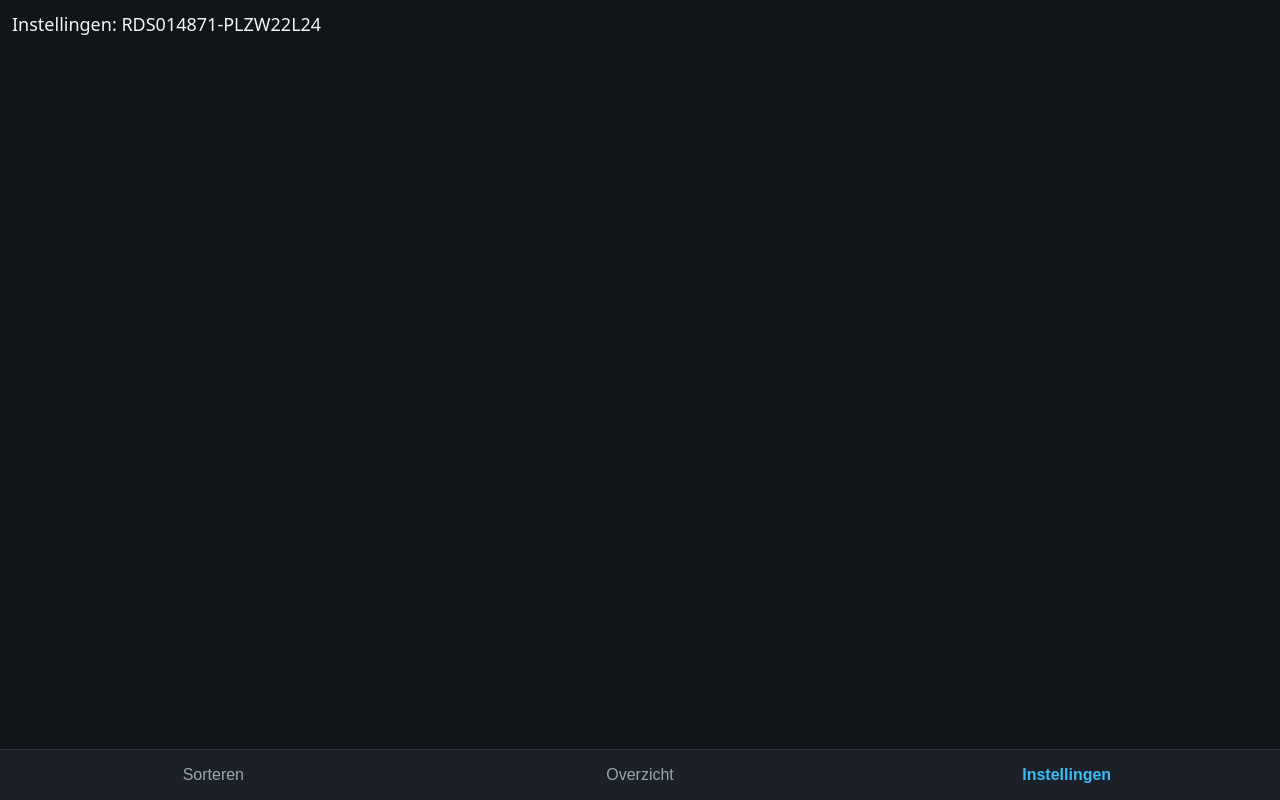
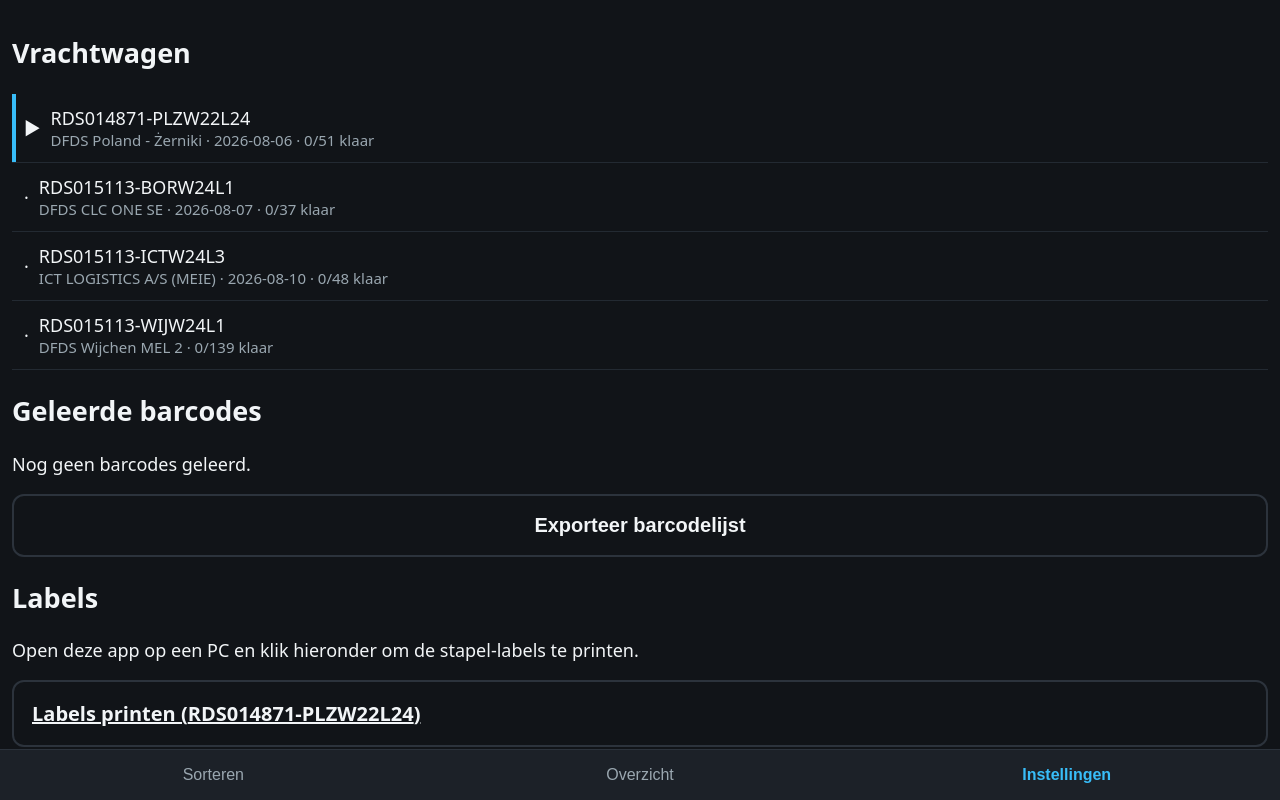
Before and after one commit to bikootje18/truck-sorteer-app, a React (Vite) app: page / in a window 1280 px wide. Both pictures are taken after a click on the button "Instellingen". Shown: the top 800 px of the page. Built offline with nearby package versions, Linux system fonts and the light colour scheme.

Commit message:
feat: settings with truck switcher, barcode management and reset
Co-Authored-By: Claude Fable 5 <noreply@anthropic.com>

```diff
--- a/src/components/SettingsScreen.tsx
+++ b/src/components/SettingsScreen.tsx
@@ -1,5 +1,85 @@
+import { useProgress, useStore } from '../store';
 import type { Load } from '../types';
 
-export default function SettingsScreen({ load }: { loads: Load[]; load: Load }) {
-  return <div className="screen">Instellingen: {load.po}</div>;
+export default function SettingsScreen({ loads, load }: { loads: Load[]; load: Load }) {
+  const activePo = useStore(s => s.activePo) ?? loads[0].po;
+  const setActivePo = useStore(s => s.setActivePo);
+  const eanMap = useStore(s => s.eanMap);
+  const unlearnEan = useStore(s => s.unlearnEan);
+  const resetProgress = useStore(s => s.resetProgress);
+  const progressByPo = useStore(s => s.progressByPo);
+  const progress = useProgress(load.po);
+
+  const doneFor = (l: Load) =>
+    l.lines.filter(x => progressByPo[l.po]?.[x.id]?.status === 'done').length;
+
+  const describe = (material: string) =>
+    loads.flatMap(l => l.lines).find(l => l.material === material)?.description ?? material;
+
+  const exportMap = () => {
+    navigator.clipboard?.writeText(JSON.stringify(eanMap, null, 2));
+    window.alert('Barcodelijst gekopieerd — plak hem in de chat met Claude.');
+  };
+
+  return (
+    <div className="screen">
+      <h2>Vrachtwagen</h2>
+      {loads.map(l => {
+        const done = doneFor(l);
+        const finished = done === l.lines.length;
+        return (
+          <div
+            key={l.po}
+            className={`list-row${l.po === activePo ? ' active' : ''}`}
+            onClick={() => setActivePo(l.po)}
+          >
+            <span>{l.po === activePo ? '▶' : finished ? '✓' : '·'}</span>
+            <div className="grow">
+              {l.po}
+              <small>{l.plant}{l.date ? ` · ${l.date}` : ''} · {done}/{l.lines.length} klaar</small>
+            </div>
+          </div>
+        );
+      })}
+
+      <h2>Geleerde barcodes</h2>
+      {Object.keys(eanMap).length === 0 && (
+        <p className="meta">Nog geen barcodes geleerd.</p>
+      )}
+      {Object.entries(eanMap).map(([ean, material]) => (
+        <div key={ean} className="list-row">
+          <div className="grow">
+            {ean}
+            <small>{describe(material)} ({material})</small>
+          </div>
+          <button className="badge" onClick={() => unlearnEan(ean)}>Verwijder</button>
+        </div>
+      ))}
+      <button className="btn btn-ghost" onClick={exportMap}>
+        Exporteer barcodelijst
+      </button>
+
+      <h2>Labels</h2>
+      <p className="meta">
+        Open deze app op een PC en klik hieronder om de stapel-labels te printen.
+      </p>
+      <a className="btn btn-ghost" href="#labels" target="_blank" rel="noreferrer">
+        Labels printen ({load.po})
+      </a>
+
+      <h2>Gevaarlijk</h2>
+      <button
+        className="btn"
+        style={{ background: 'var(--err)' }}
+        onClick={() => {
+          if (window.confirm(`Alle voortgang van ${load.po} wissen?`)) resetProgress(load.po);
+        }}
+      >
+        Voortgang wissen
+      </button>
+      <p className="meta">
+        Actieve vrachtwagen: {load.po} — {Object.keys(progress).length} regels met voortgang.
+      </p>
+    </div>
+  );
 }
```
Also changed, not shown: 1 other file (tests, documents, lock files or other folders).
